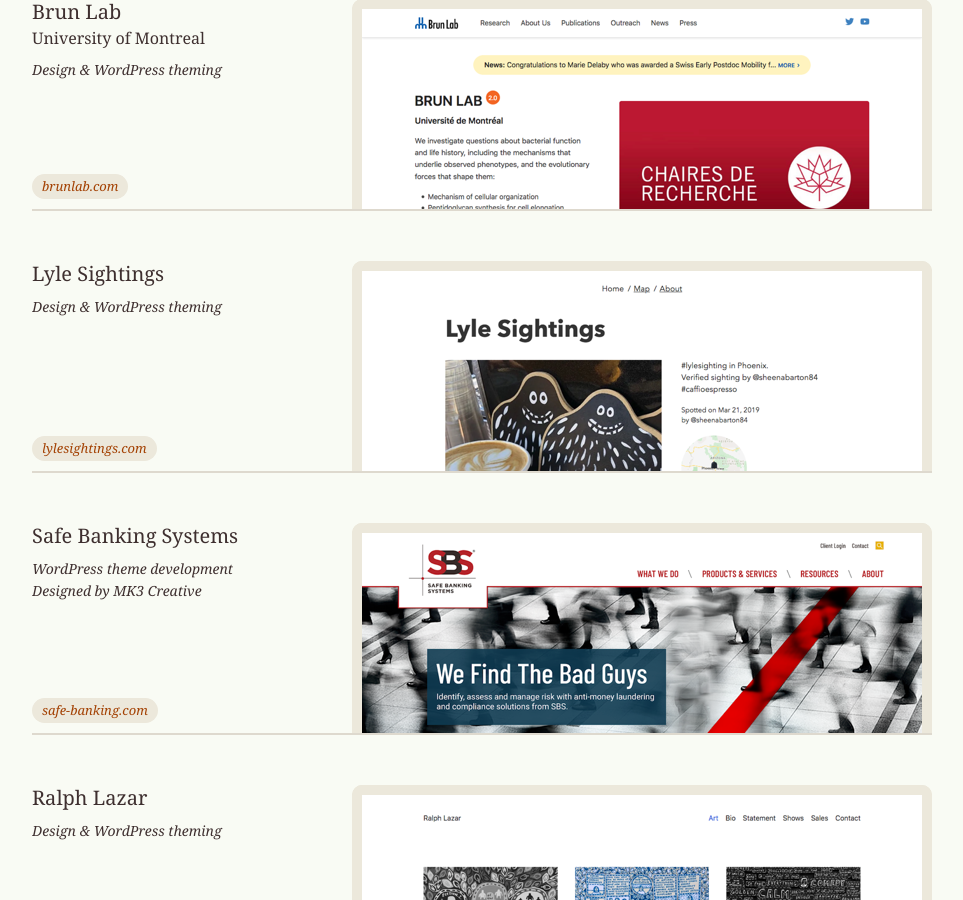
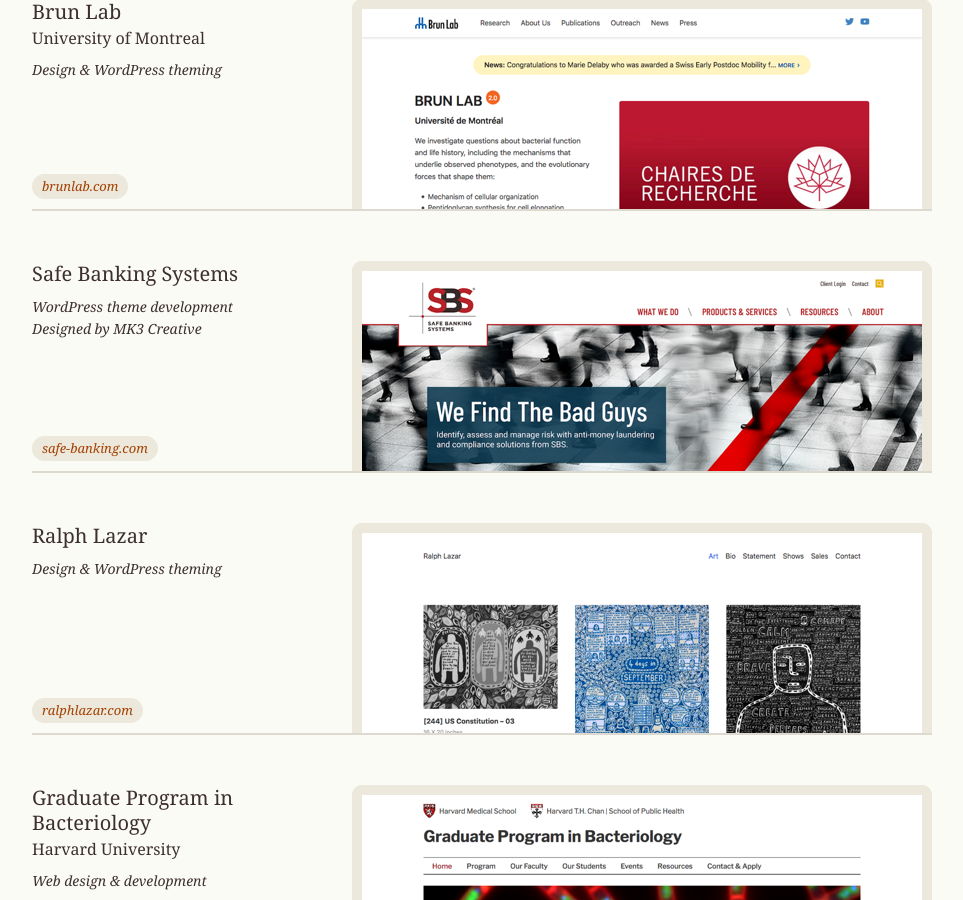
Before and after one commit to borderleft/borderleft.github.io, a Jekyll site: the page built from work/index.html, in a window 1280 px wide and 900 px high, scrolled down 778 px. Shown: the whole window, without its empty margins (158-1121 px from the left). Built offline with Jekyll 4.4.1, drawn with Linux system fonts in a browser that asks for light colours.

Commit message:
Update work

```diff
--- a/work/index.html
+++ b/work/index.html
@@ -35,16 +35,6 @@
             <h2>Brun Lab <br> <span>University of Montreal</span></h2>
             <p class="meta">Design &amp; WordPress theming</p>
             <p class="link"><a href="http://brunlab.com/"><span>brunlab.com</span></a></p>
-        </div>
-    </li>
-    <li>
-        <div class="image">
-            <a href="http://lylesightings.com/"><img class="lazyload" src="/assets/img/work/sm/lyle.png" data-src="/assets/img/work/md/lyle.png" width="560" height="315" alt=""></a>
-        </div>
-        <div class="info">
-            <h2>Lyle Sightings</h2>
-            <p class="meta">Design &amp; WordPress theming</p>
-            <p class="link"><a href="http://lylesightings.com/"><span>lylesightings.com</span></a></p>
         </div>
     </li>
     <li>
```
